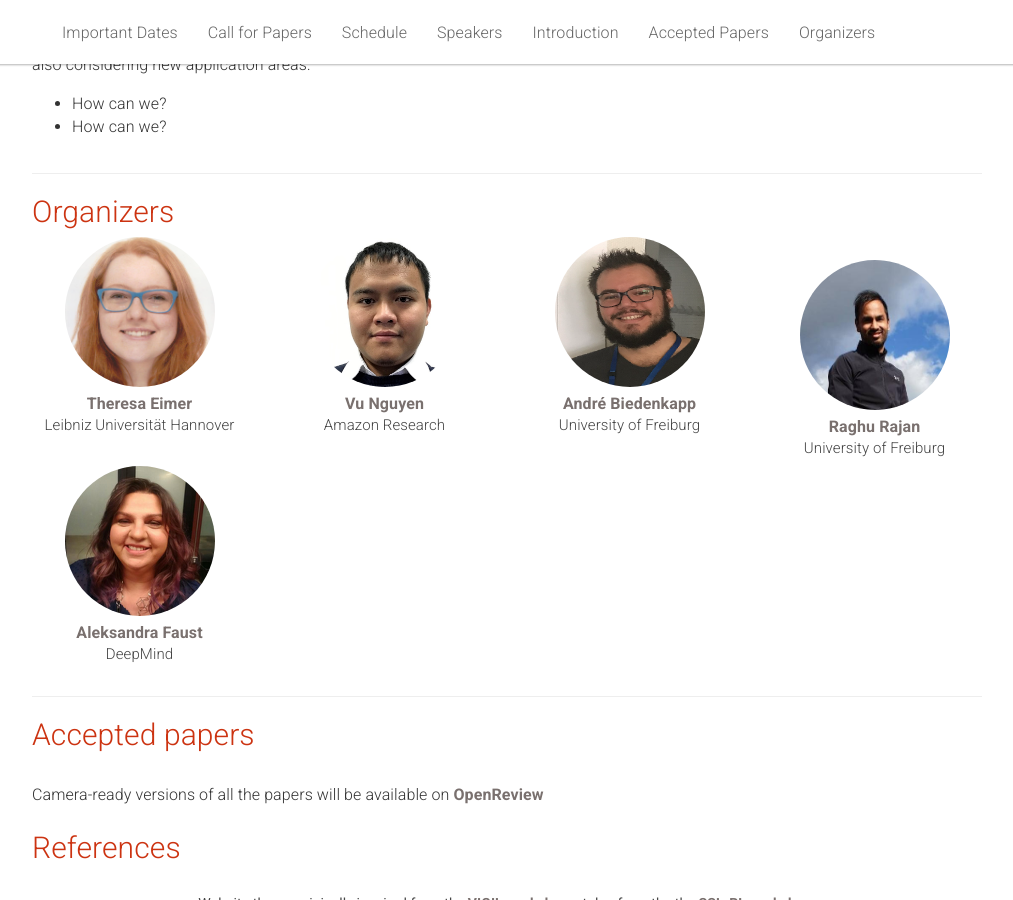
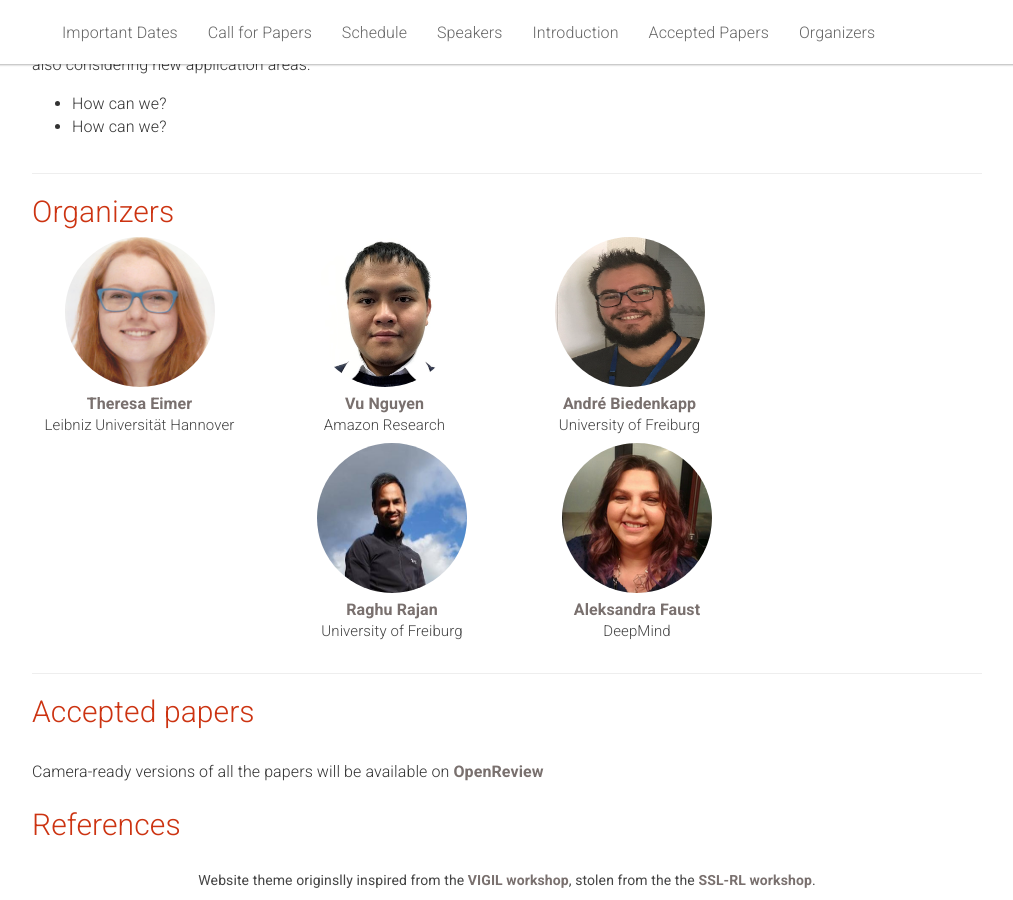
Before and after one commit to autorlworkshop/autorlworkshop.github.io, a Jekyll site: the page built from _pages/home.md, in a window 1280 px wide and 900 px high, scrolled down 3269 px. Shown: the whole window, without its empty margins (133-1146 px from the left). Built offline with Jekyll 4.4.1, drawn with Linux system fonts in a browser that asks for light colours.

Commit message:
Try changing picture positioning

```diff
--- a/_pages/home.md
+++ b/_pages/home.md
@@ -367,14 +367,13 @@ acknowledgements: ""
     </div>
   </div>
 
-  <div class="col-xs-6 col-lg-3 people">
+<!--   <div class="col-xs-6 col-lg-3 people"> -->
   </div>
 
   <div class="col-xs-6 col-lg-3 people">
   </div>
 
-  <br>
-
+<div class="row">
   <div class="col-xs-6 col-lg-3 people">
     <a href="https://ml.informatik.uni-freiburg.de/people/rajan/index.html">
       <img class="people-pic" src="{{ "/static/img/people/raghu.jpeg" | prepend:site.baseurl }}">
```
